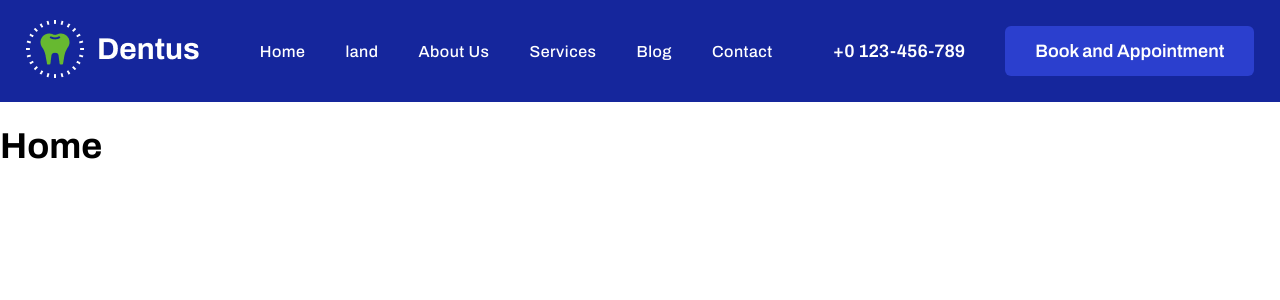
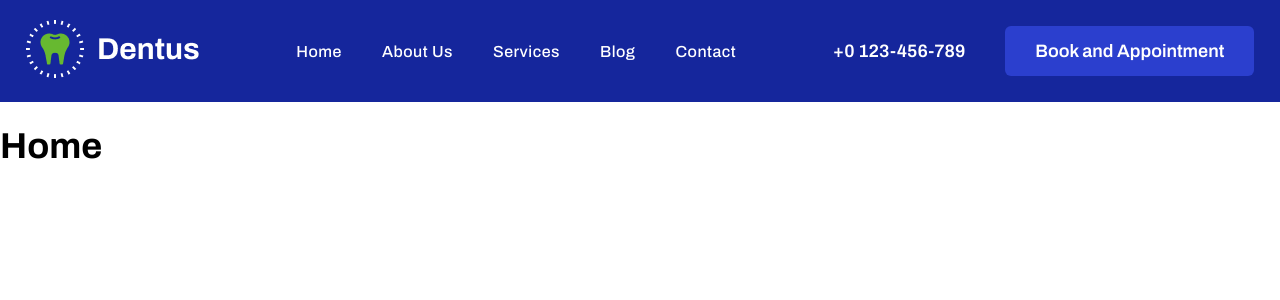
Before and after one commit to kamleshyad/Dentus, a React (Vite) app: page / in a window 1280 px wide. Shown: the top 300 px of the page. Built offline with nearby package versions, Linux system fonts and the light colour scheme.

Commit message:
land added

```diff
--- a/src/compnents/Header.jsx
+++ b/src/compnents/Header.jsx
@@ -15,9 +15,6 @@ export const Header = ()=>{
                             <ul className="reset">
                                 <li>
                                     <NavLink to="/">Home</NavLink>
-                                </li>
-                                <li>
-                                    <NavLink to="/">land</NavLink>
                                 </li>
                                 <li>
                                     <NavLink to="about/">About Us</NavLink>
```
